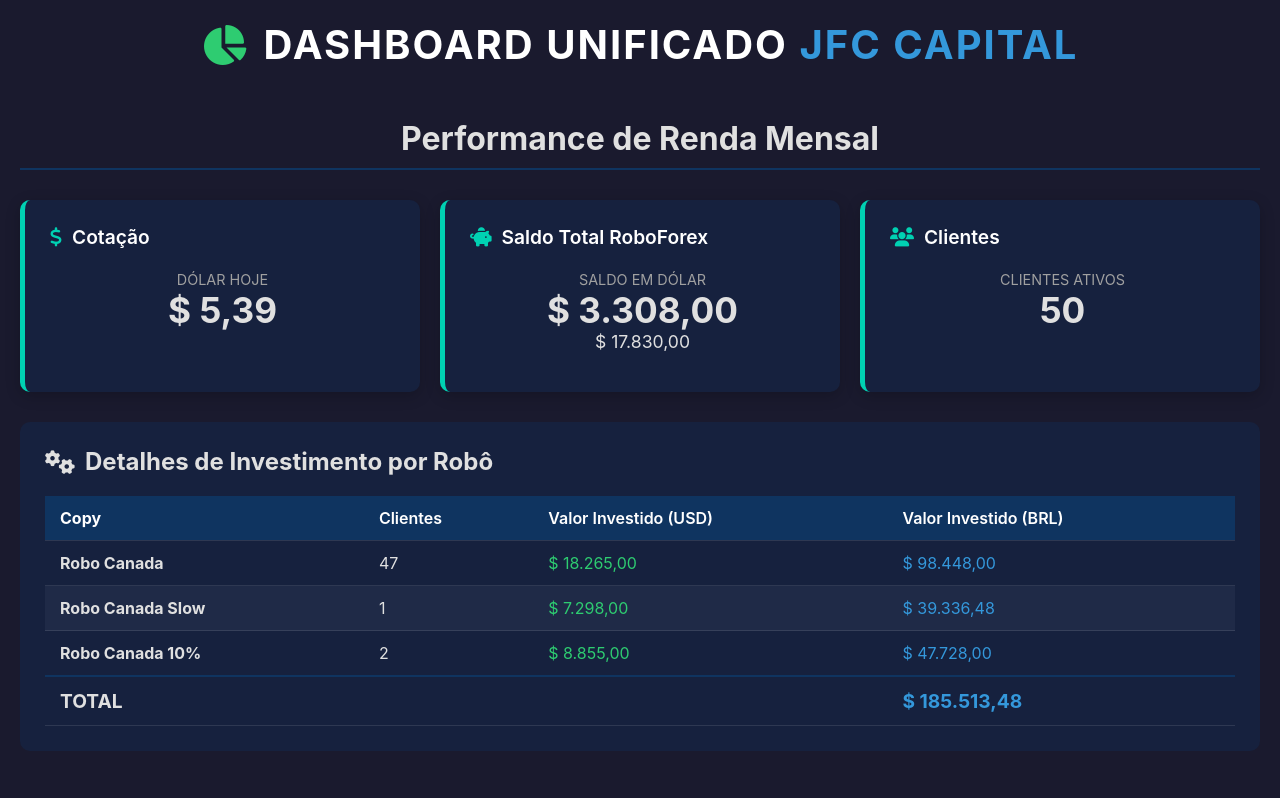
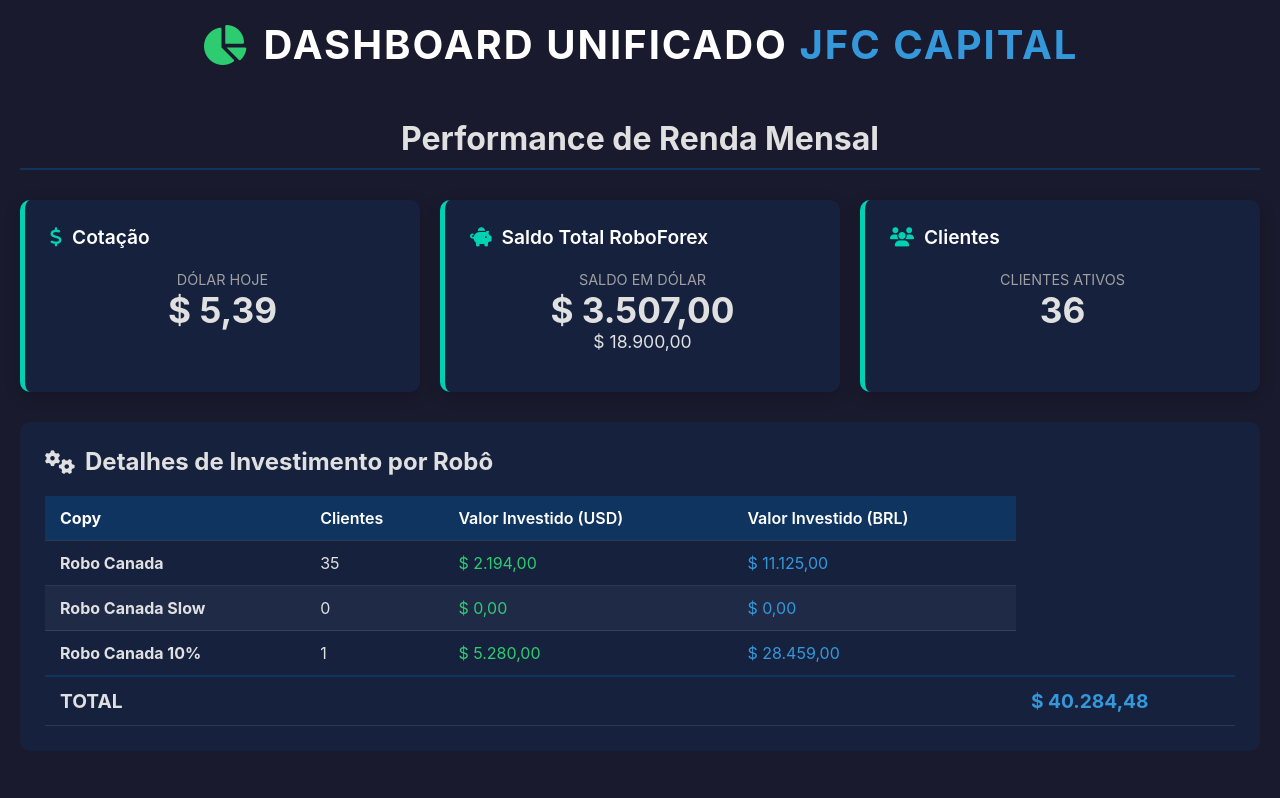
Before and after one commit to rendamensalpro/prolaborenovo, a plain HTML site: page index.html in a window 1280 px wide. Shown: the top 798 px of the page. Drawn offline with Linux system fonts and the light colour scheme.

Commit message:
Update index.html

```diff
--- a/index.html
+++ b/index.html
@@ -290,8 +290,8 @@
                 <h2 class="card-title" style="--secondary-color: var(--accent-color-1);"><i class="fas fa-piggy-bank"></i>Saldo Total RoboForex</h2>
                 <div class="metric-group">
                     <span class="metric-label">Saldo em Dólar</span>
-                    <span class="metric-value" data-target="3308.00">$ 0.00</span>
-                    <span class="metric-sub-value" data-target="17830.00">R$ 0.00</span>
+                    <span class="metric-value" data-target="3507.00">$ 0.00</span>
+                    <span class="metric-sub-value" data-target="18900.00">R$ 0.00</span>
                 </div>
             </div>
 
@@ -299,7 +299,7 @@
                 <h2 class="card-title" style="--secondary-color: var(--accent-color-1);"><i class="fas fa-users"></i>Clientes</h2>
                 <div class="metric-group">
                     <span class="metric-label">Clientes Ativos</span>
-                    <span class="metric-value" data-target="50">0</span>
+                    <span class="metric-value" data-target="36">0</span>
                 </div>
             </div>
 
@@ -319,27 +319,27 @@
                 <tbody>
                     <tr>
                         <td>Robo Canada</td>
-                        <td data-target="47">0</td>
-                        <td class="value green" data-target="18265.00">$ 0.00</td>
-                        <td class="value blue" data-target="98448.00">R$ 0.00</td>
+                        <td data-target="35">0</td>
+                        <td class="value green" data-target="2194.00">$ 0.00</td>
+                        <td class="value blue" data-target="11125.00">R$ 0.00</td>
                     </tr>
                     <tr>
                         <td>Robo Canada Slow</td>
-                        <td data-target="1">0</td>
-                        <td class="value green" data-target="7298.00">$ 0.00</td>
-                        <td class="value blue" data-target="39336.48">R$ 0.00</td>
+                        <td data-target="0">0</td>
+                        <td class="value green" data-target="00.00">$ 0.00</td>
+                        <td class="value blue" data-target="00.00">R$ 0.00</td>
                     </tr>
                     <tr>
                         <td>Robo Canada 10%</td>
-                        <td data-target="2">0</td>
-                        <td class="value green" data-target="8855.00">$ 0.00</td>
-                        <td class="value blue" data-target="47728.00">R$ 0.00</td>
+                        <td data-target="1">0</td>
+                        <td class="value green" data-target="5280.00">$ 0.00</td>
+                        <td class="value blue" data-target="28459.00">R$ 0.00</td>
                     </tr>
                 </tbody>
                 <tfoot>
                     <tr>
-                        <td colspan="3">TOTAL</td>
-                        <td class="value blue" data-target="185513.48">R$ 0.00</td>
+                        <td colspan="36">TOTAL</td>
+                        <td class="value blue" data-target="40284.48">R$ 0.00</td>
                     </tr>
                 </tfoot>
             </table>
```
